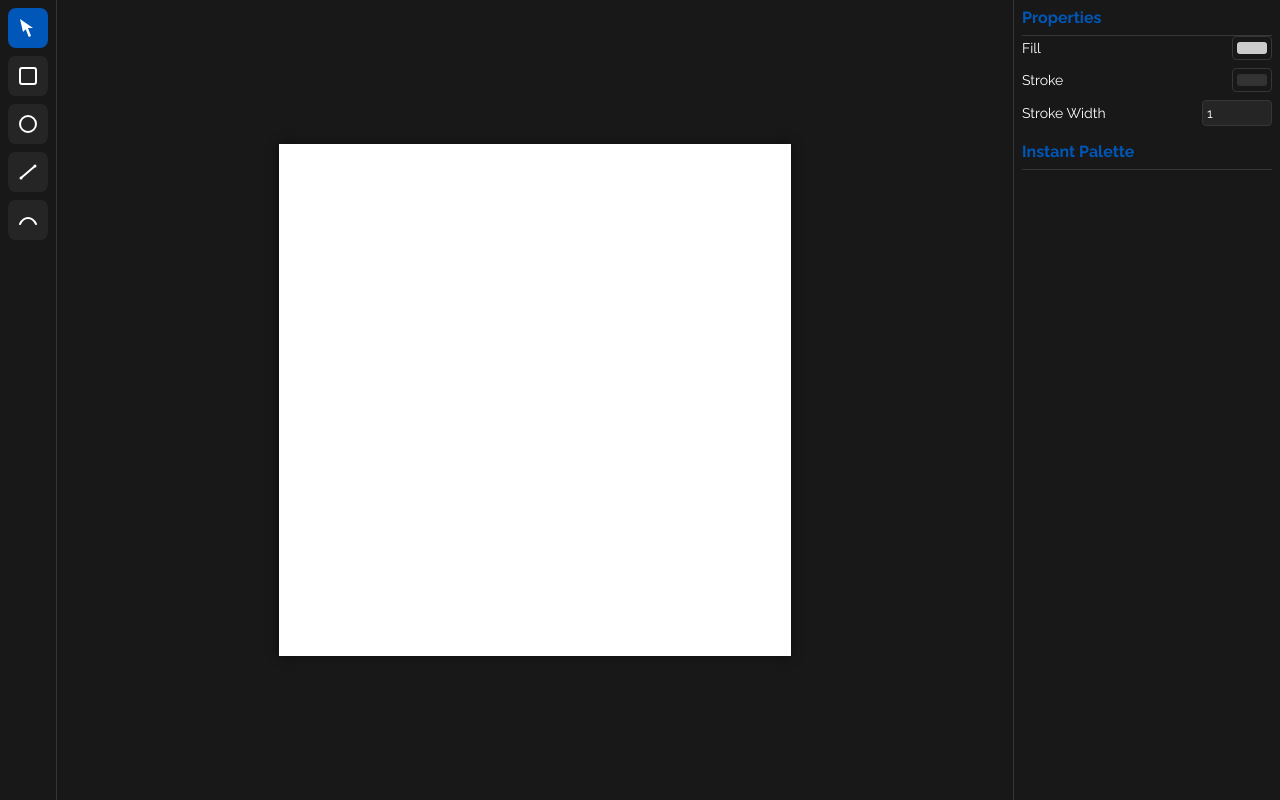
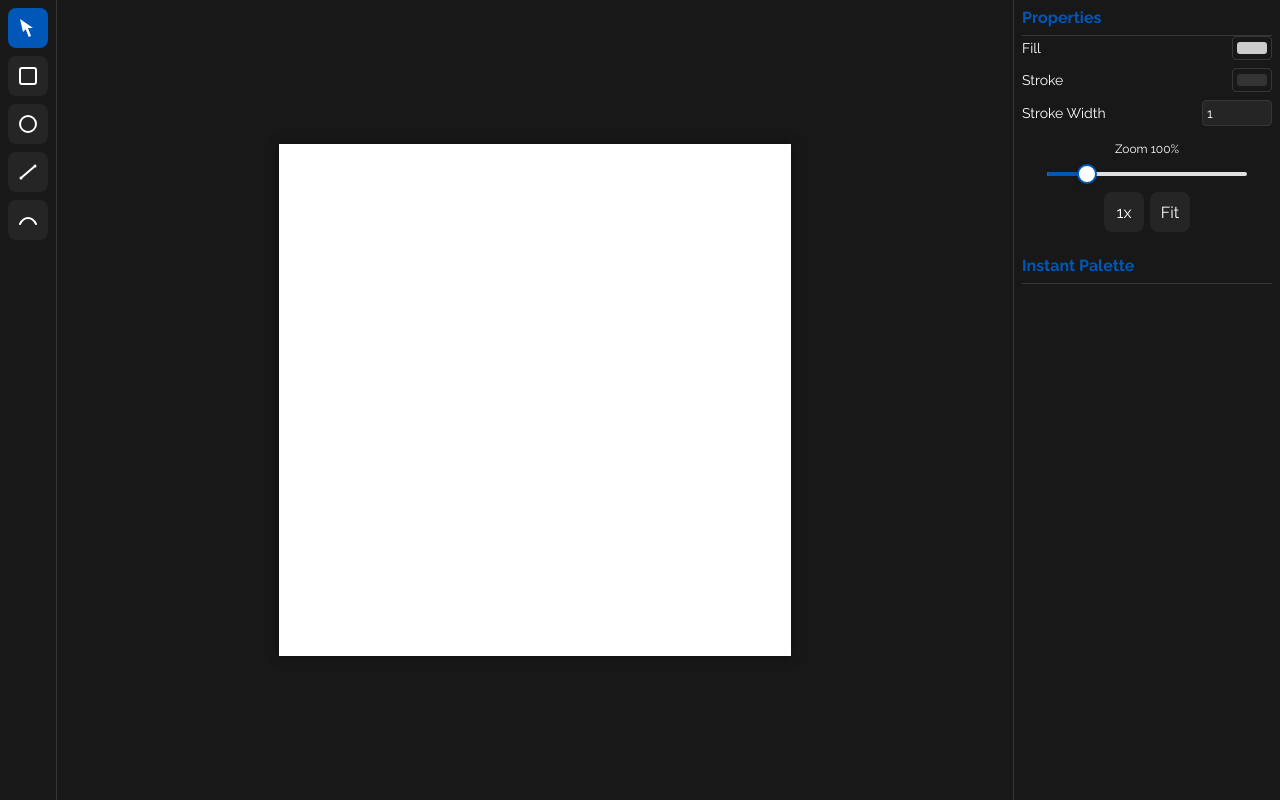
Before and after one commit to seeb1337/crosshair-y-movable, a website with bundled scripts: page public/editor.html in a window 1280 px wide. Built offline with nearby package versions, Linux system fonts and the light colour scheme.

Commit message:
Add zoom ability

```diff
--- a/public/editor.html
+++ b/public/editor.html
@@ -172,6 +172,17 @@
             font-family: monospace;
             font-size: 14px;
         }
+
+        .zoom-control {
+            display: flex;
+            flex-direction: column;
+            gap: 6px;
+            align-items: center;
+            padding: 8px;
+        }
+        #zoom-slider {
+            transform: translateX(-40px);
+        }
     </style>
 </head>
 <body>
@@ -229,15 +240,24 @@
                         <label for="prop-stroke-width">Stroke Width</label>
                         <input type="number" id="prop-stroke-width" value="1" min="0">
                     </div>
+                    <div class="zoom-control">
+                        <div style="font-size: 12px; color: var(--text);">Zoom <span id="zoom-label">100%</span></div>
+                        <custom-range id="zoom-slider" type="range" min="25" max="400" value="100" style="width: 120px;"></custom-range>
+                        <div style="display: flex; gap: 6px;">
+                            <button id="zoom-reset" class="tool-button" title="Reset Zoom">1x</button>
+                            <button id="zoom-fit" class="tool-button" title="Fit to view">Fit</button>
+                        </div>
+                    </div>
                 </div>
             </div>
-             <div class="palette-container">
+            <div class="palette-container">
                 <h3 class="sidebar-heading">Instant Palette</h3>
                 <div id="palette-panel" class="palette-panel"></div>
             </div>
         </aside>
     </div>
     <script src="./scripts/context-menu.js"></script>
+    <script src="./scripts/elements.js"></script>
     <script src="./scripts/editor.js"></script>
 </body>
 </html>
```
